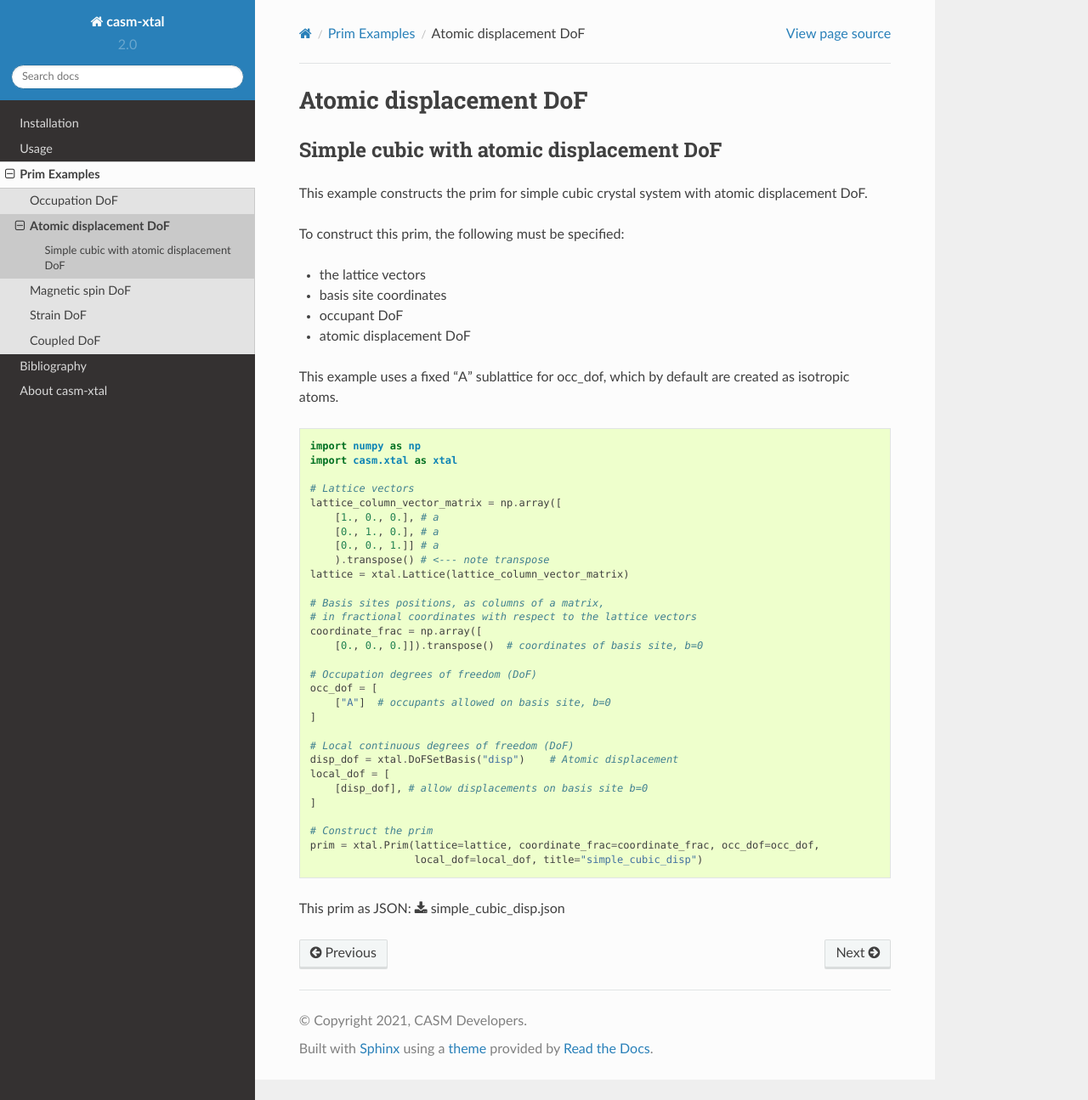
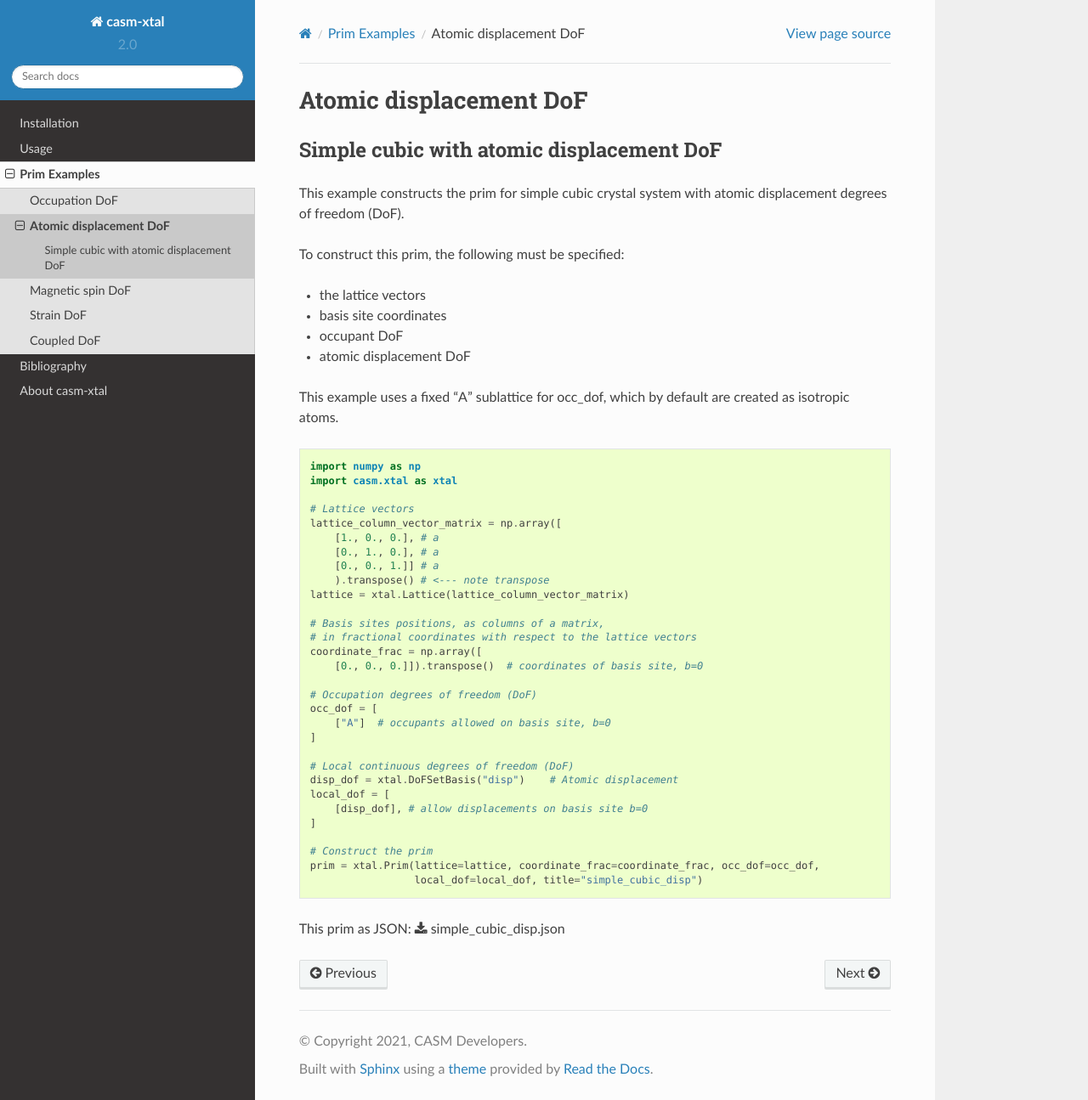
Before and after one commit to prisms-center/CASMcode_crystallography, a Sphinx documentation site: the page built from python/doc/examples/prim/disp.rst, in a window 1280 px wide and 1295 px high. Shown: the whole window at 85% size. Built offline with Sphinx 7.4.7 and the Read the Docs theme 2.0.0, drawn with Linux system fonts in a browser that asks for light colours; pages that are not in the unit, such as notebooks, are missing from menus.

Commit message:
update DoF defs

```diff
--- a/python/doc/examples/prim/coupled.rst
+++ b/python/doc/examples/prim/coupled.rst
@@ -5,7 +5,7 @@ Coupled occupation, displacement, and strain DoF
 ------------------------------------------------
 
 
-This example constructs the prim for simple cubic crystal system with binary occupation DoF, atomic displacement DoF, and strain DoF, using the Green-Lagrange strain metric, and the symmetry-adapted strain basis.
+This example constructs the prim for simple cubic crystal system with binary occupation degrees of freedom (DoF), atomic displacement DoF, and strain DoF, using the Green-Lagrange strain metric, and the symmetry-adapted strain basis.
 
 To construct this prim, the following must be specified:
 
--- a/python/doc/examples/prim/disp.rst
+++ b/python/doc/examples/prim/disp.rst
@@ -4,7 +4,7 @@ Atomic displacement DoF
 Simple cubic with atomic displacement DoF
 -----------------------------------------
 
-This example constructs the prim for simple cubic crystal system with atomic displacement DoF.
+This example constructs the prim for simple cubic crystal system with atomic displacement degrees of freedom (DoF).
 
 To construct this prim, the following must be specified:
 
--- a/python/doc/examples/prim/index.rst
+++ b/python/doc/examples/prim/index.rst
@@ -1,5 +1,7 @@
 Prim Examples
 -------------
+
+Examples constructing :class:`~casm.xtal.Prim` with different types of degrees of freedom (DoF).
 
 .. toctree::
     :maxdepth: 2
--- a/python/doc/examples/prim/magspin.rst
+++ b/python/doc/examples/prim/magspin.rst
@@ -4,7 +4,7 @@ Magnetic spin DoF
 Simple cubic with non-collinear magnetic spin DoF and spin-orbit coupling
 -------------------------------------------------------------------------
 
-This example constructs the prim for simple cubic crystal system with non-collinear magnetic spin DoF and spin-orbit coupling.
+This example constructs the prim for simple cubic crystal system with non-collinear magnetic spin degrees of freedom (DoF) and spin-orbit coupling.
 
 To construct this prim, the following must be specified:
 
--- a/python/doc/examples/prim/occ.rst
+++ b/python/doc/examples/prim/occ.rst
@@ -6,7 +6,7 @@ Occupation DoF
 Simple cubic binary
 -------------------
 
-This example constructs the prim for simple cubic crystal system with binary ("A", "B") occupation DoF.
+This example constructs the prim for simple cubic crystal system with binary ("A", "B") occupation degrees of freedom (DoF).
 
 To construct this prim, the following must be specified:
 
--- a/python/doc/examples/prim/strain.rst
+++ b/python/doc/examples/prim/strain.rst
@@ -4,7 +4,7 @@ Strain DoF
 Simple cubic with strain DoF
 ----------------------------
 
-This example constructs the prim for simple cubic crystal system with strain DoF, using the Green-Lagrange strain metric.
+This example constructs the prim for simple cubic crystal system with strain degrees of freedom (DoF), using the Green-Lagrange strain metric.
 
 To construct this prim, the following must be specified:
 
```
